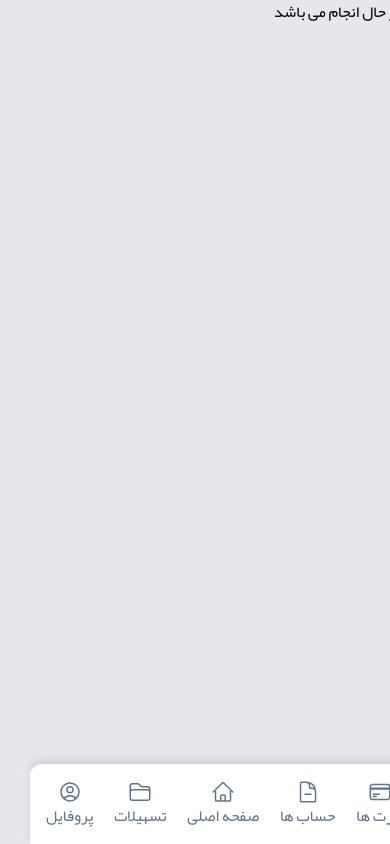
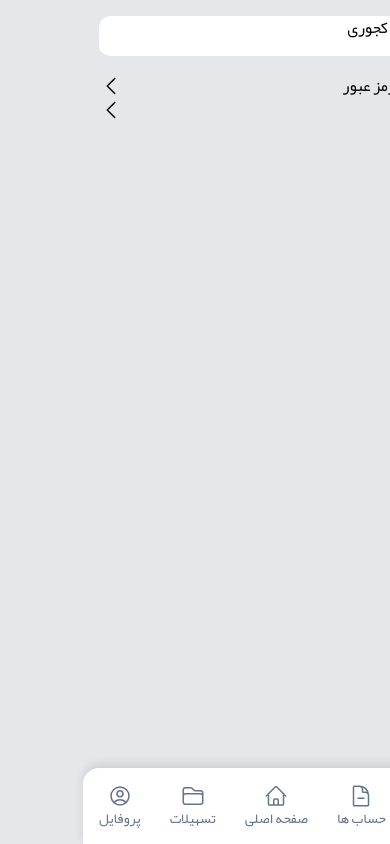
Before and after one commit to mojtaba013/toseasr, a Next.js app: page /profile in a window 390 px wide. Built offline with nearby package versions, Linux system fonts and the light colour scheme.

Commit message:
work on profile

```diff
--- a/app/carts/page.jsx
+++ b/app/carts/page.jsx
@@ -31,7 +31,7 @@ function Post() {
       </div>
       <div className=" h-max flex flex-col items-  p-4 gap-y-2 mb-20  ">
         <div className="flex flex-col   bg-white rounded-2xl w-full p-4 gap-y-4 text-slate-800">
-          <div className="flex justify-between text-lg ">
+          <div className="flex justify-between text-base ">
             <p>حساب 2/69/0/149754</p>
             <div className="">
               <svg
@@ -101,7 +101,7 @@ function Post() {
           </div>
         </div>
         <div className="flex flex-col   bg-white rounded-2xl w-full p-4 gap-y-4 text-slate-800">
-          <div className="flex justify-between text-lg ">
+          <div className="flex justify-between  ">
             <p>حساب 2/69/0/149754</p>
             <div className="">
               <svg
@@ -171,7 +171,7 @@ function Post() {
           </div>
         </div>
         <div className="flex flex-col   bg-white rounded-2xl w-full p-4 gap-y-4 text-slate-800">
-          <div className="flex justify-between text-lg ">
+          <div className="flex justify-between  ">
             <p>حساب 2/69/0/149754</p>
             <div className="">
               <svg
--- a/app/etebarat/page.jsx
+++ b/app/etebarat/page.jsx
@@ -61,13 +61,13 @@ function Etebarat() {
               </div>
             </div>
             <div className="border-b-2 border-gray-200 w-full mb-4"></div>
-            <div className="flex gap-x-12 items-center justify-between   text-slate-800">
+            <div className="flex flex-row-reverse gap-x-12 items-center justify-between   text-slate-800">
               <div className="text-center py-2 w-full border-2 border-blue-200 rounded-lg bg-blue-100">
-                <p className="text-blue-500">پرداخت</p>
+                <p className="text-blue-600">پرداخت</p>
               </div>
-              {/* <p className="text-gray-300 font-bold">|</p> */}
+
               <div className="text-center py-2 w-full border-2 border-blue-200 rounded-lg ">
-                <p className="text-blue-500">جزئیات</p>
+                <p className="text-blue-600">جزئیات</p>
               </div>
             </div>
           </div>
@@ -101,17 +101,13 @@ function Etebarat() {
               </div>
             </div>
             <div className="border-b-2 border-gray-200 w-full mb-4"></div>
-            <div className="flex gap-x-10 items-center justify-between   text-slate-800">
-              <div className="text-center w-full">
-                <p className="text-blue-500 py-2  border-2 border-blue-200 rounded-lg bg-blue-100">
-                  پرداخت
-                </p>
+            <div className="flex flex-row-reverse gap-x-12 items-center justify-between   text-slate-800">
+              <div className="text-center py-2 w-full border-2 border-blue-200 rounded-lg bg-blue-100">
+                <p className="text-blue-600">پرداخت</p>
               </div>
 
-              <div className="text-center w-full">
-                <p className="text-blue-500 py-2 border-2 border-blue-200 rounded-lg ">
-                  جزئیات
-                </p>
+              <div className="text-center py-2 w-full border-2 border-blue-200 rounded-lg ">
+                <p className="text-blue-600">جزئیات</p>
               </div>
             </div>
           </div>
--- a/app/layout.tsx
+++ b/app/layout.tsx
@@ -24,10 +24,10 @@ export default function RootLayout({
       {/* <body className={inter.className}>{children}</body> */}
       <body className="bg-gray-200">
         {children}
-        <div className="bg-white sm:hidden flex  shadow-[0_-4px_8px_0_rgba(0,0,0,0.1)]   flex-row items-center justify-between p-4 rounded-t-xl  fixed bottom-0 left-0 right-0 z-50 ">
+        <div className="bg-white sm:hidden text-sm flex  shadow-[0_-4px_8px_0_rgba(0,0,0,0.1)]   flex-row items-center justify-between p-4 rounded-t-2xl  fixed bottom-0 left-0 right-0 z-50 ">
           {/* کارتها */}
           <Link href="/carts">
-            <div className="flex flex-col items-center text-slate-500 ">
+            <div className="flex flex-col items-center text-slate-500 cursor-pointer">
               <svg
                 xmlns="http://www.w3.org/2000/svg"
                 fill="none"
@@ -48,7 +48,7 @@ export default function RootLayout({
           </Link>
           {/* حسابها */}
           <Link href="/accounts">
-            <div className="flex flex-col items-center text-slate-500 ">
+            <div className="flex flex-col items-center text-slate-500 cursor-pointer">
               <svg
                 xmlns="http://www.w3.org/2000/svg"
                 fill="none"
@@ -68,7 +68,7 @@ export default function RootLayout({
           </Link>
           {/* صفحه اصلی */}
           <Link href="/">
-            <div className="flex flex-col items-center text-slate-500 ">
+            <div className="flex flex-col items-center text-slate-500 cursor-pointer">
               <svg
                 xmlns="http://www.w3.org/2000/svg"
                 fill="none"
@@ -108,7 +108,7 @@ export default function RootLayout({
           </Link> */}
           {/* تسهیلات */}
           <Link href="/etebarat">
-            <div className="flex flex-col items-center text-slate-500 ">
+            <div className="flex flex-col items-center text-slate-500 cursor-pointer">
               <svg
                 xmlns="http://www.w3.org/2000/svg"
                 fill="none"
@@ -129,7 +129,7 @@ export default function RootLayout({
           </Link>
           {/* profile */}
           <Link href="/profile">
-            <div className="flex flex-col items-center text-slate-500 ">
+            <div className="flex flex-col items-center text-slate-500 cursor-pointer">
               <svg
                 xmlns="http://www.w3.org/2000/svg"
                 fill="none"
--- a/app/profile/page.jsx
+++ b/app/profile/page.jsx
@@ -1,9 +1,101 @@
-import React from 'react'
+import React from "react";
 
 function profile() {
   return (
-    <div>... در حال انجام می باشد</div>
-  )
+    <div>
+      <div className="p-4">
+        <div className="bg-white flex flex-row rounded-xl gap-x-2 border-b-2 border-gray-200 pb-4  mb-4">
+          <div className="flex gap-x-1">
+            <svg
+              xmlns="http://www.w3.org/2000/svg"
+              fill="none"
+              viewBox="0 0 24 24"
+              strokeWidth={1.5}
+              stroke="currentColor"
+              className="w-6 h-6"
+            >
+              <path
+                strokeLinecap="round"
+                strokeLinejoin="round"
+                d="M15.75 6a3.75 3.75 0 1 1-7.5 0 3.75 3.75 0 0 1 7.5 0ZM4.501 20.118a7.5 7.5 0 0 1 14.998 0A17.933 17.933 0 0 1 12 21.75c-2.676 0-5.216-.584-7.499-1.632Z"
+              />
+            </svg>
+            <p>مجتبی کجوری</p>
+          </div>
+        </div>
+        <div className="flex items-center justify-between">
+          <div className="flex gap-x-1">
+            <svg
+              xmlns="http://www.w3.org/2000/svg"
+              fill="none"
+              viewBox="0 0 24 24"
+              strokeWidth={1.5}
+              stroke="currentColor"
+              className="w-6 h-6"
+            >
+              <path
+                strokeLinecap="round"
+                strokeLinejoin="round"
+                d="M16.5 10.5V6.75a4.5 4.5 0 1 0-9 0v3.75m-.75 11.25h10.5a2.25 2.25 0 0 0 2.25-2.25v-6.75a2.25 2.25 0 0 0-2.25-2.25H6.75a2.25 2.25 0 0 0-2.25 2.25v6.75a2.25 2.25 0 0 0 2.25 2.25Z"
+              />
+            </svg>
+
+            <p>تغییر رمز عبور</p>
+          </div>
+          <svg
+            xmlns="http://www.w3.org/2000/svg"
+            fill="none"
+            viewBox="0 0 24 24"
+            strokeWidth={1.5}
+            stroke="currentColor"
+            className="w-6 h-6"
+          >
+            <path
+              strokeLinecap="round"
+              strokeLinejoin="round"
+              d="M15.75 19.5 8.25 12l7.5-7.5"
+            />
+          </svg>
+        </div>
+        <div className="flex items-center justify-between">
+          <div>
+            <div className="flex gap-x-1">
+              <svg
+                xmlns="http://www.w3.org/2000/svg"
+                fill="none"
+                viewBox="0 0 24 24"
+                strokeWidth={1.5}
+                stroke="currentColor"
+                className="w-6 h-6"
+              >
+                <path
+                  strokeLinecap="round"
+                  strokeLinejoin="round"
+                  d="M5.636 5.636a9 9 0 1 0 12.728 0M12 3v9"
+                />
+              </svg>
+
+              <p>خروج</p>
+            </div>
+          </div>
+          <svg
+            xmlns="http://www.w3.org/2000/svg"
+            fill="none"
+            viewBox="0 0 24 24"
+            strokeWidth={1.5}
+            stroke="currentColor"
+            className="w-6 h-6"
+          >
+            <path
+              strokeLinecap="round"
+              strokeLinejoin="round"
+              d="M15.75 19.5 8.25 12l7.5-7.5"
+            />
+          </svg>
+        </div>
+      </div>
+    </div>
+  );
 }
 
-export default profile
+export default profile;
```
